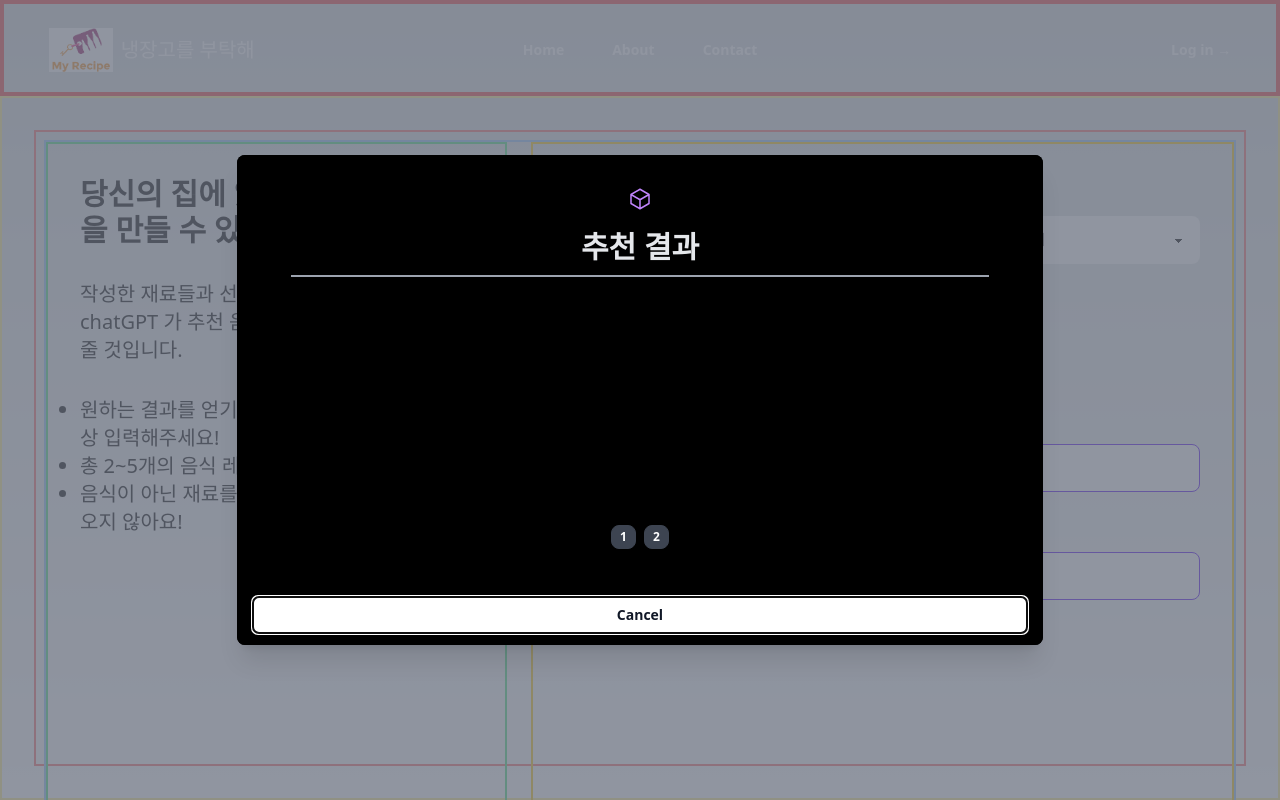
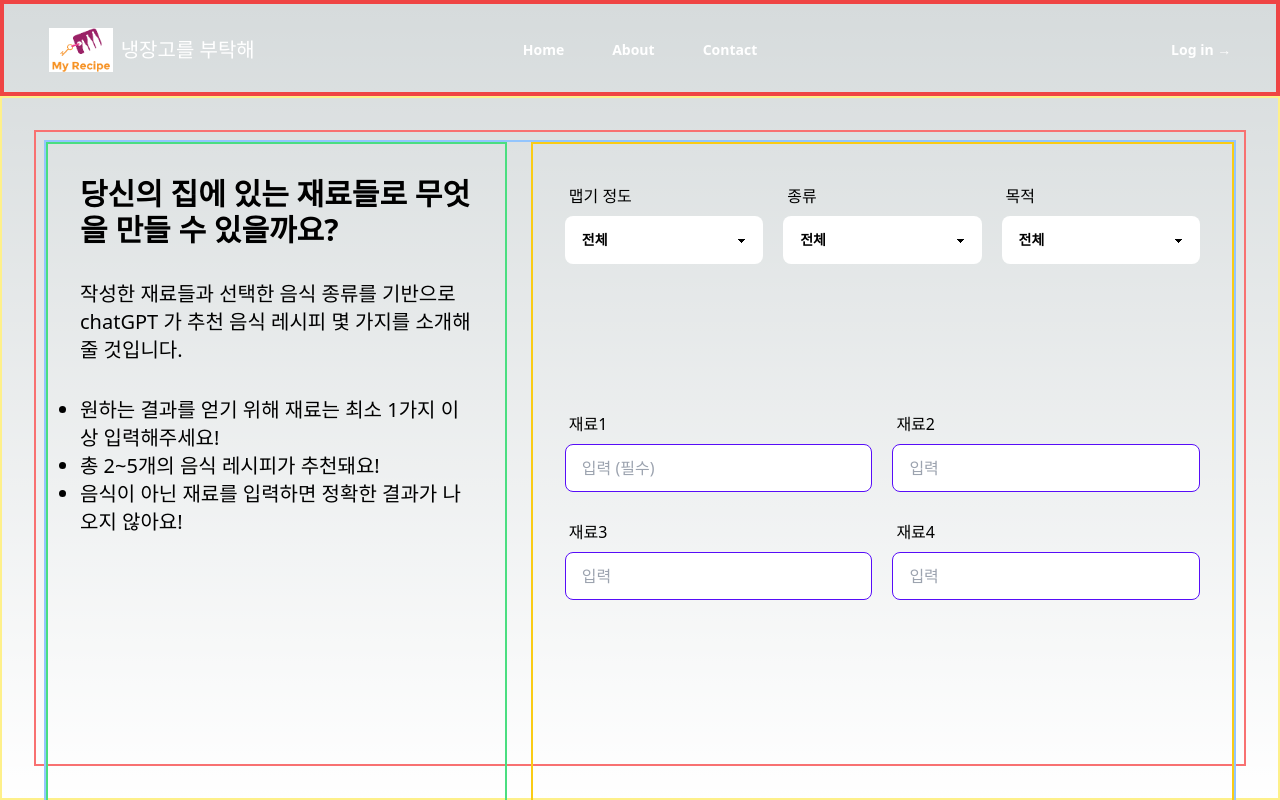
Before and after one commit to dlwlsdn201/project--recommend-recipes--nextjs, a Next.js app in the folder client/: page /home in a window 1280 px wide. Shown: the top 800 px of the page. Built offline with nearby package versions, Linux system fonts and the light colour scheme.

Commit message:
:sparkles: chat GPT open API return data 와 UI 연동 개발

```diff
--- a/client/components/Home/Handlers.tsx
+++ b/client/components/Home/Handlers.tsx
@@ -89,8 +89,8 @@ export const formatResult = (
 				return;
 			} else {
 				// Append the recipe step to the current recipe
-
-				currentRecipe.push(<li>{item}</li>);
+				const validText = item.split('.')[1].length > 0;
+				if (validText) currentRecipe.push(<li>{item}</li>); // 빈 내용 레시피 line 이 아닐 경우에만 삽입
 				isChanged = false;
 				if (lines.length === index + 1) isChanged = true; // 마지막 item일 경우
 				if (isChanged) {
--- a/client/components/Modules/Carousel/WithIndicatorBtn.tsx
+++ b/client/components/Modules/Carousel/WithIndicatorBtn.tsx
@@ -23,10 +23,10 @@ const WithIndicatorBtn = (props: IProps): React.ReactElement => {
 						key={String(index)}
 						className='carousel-item w-full min-w-[40vh]'>
 						<div className='inner-wrapper w-full flex items-center flex-col'>
-							<div className='title  my-4'>
+							<div className='title  mt-4'>
 								<strong className='text-2xl'>{`<${content?.title}>`}</strong>
 							</div>
-							<div className='text-left'>{content?.desc}</div>
+							<div className='text-left my-4'>{content?.desc}</div>
 						</div>
 					</div>
 				))}
--- a/client/pages/home.tsx
+++ b/client/pages/home.tsx
@@ -17,7 +17,7 @@ const HomePage = () => {
 	};
 
 	// === format ===
-	const formattedResult = useMemo(() => formatResult(MOCK_RESPONSE_DATA), []);
+	const formattedResult = useMemo(() => formatResult(apiData), []);
 
 	// JSX
 	const contents = useMemo(() => formattedResult, [isRequested]);
--- a/client/source/store.ts
+++ b/client/source/store.ts
@@ -30,7 +30,7 @@ export const mainStore = create<INTERFACE_mainStore>((set) => ({
 	setLoading: (value) => set(() => ({ loading: value })),
 	apiData: undefined,
 	setApiData: (value) => set(() => ({ apiData: value })),
-	modal: true,
+	modal: false,
 	setModal: (value) => set(() => ({ modal: value })),
 	isRequested: false,
 	setIsRequested: (value) => set(() => ({ isRequested: value }))
```
